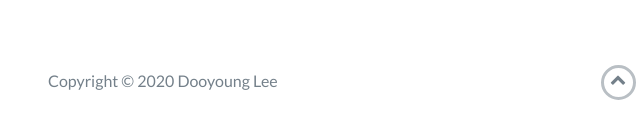
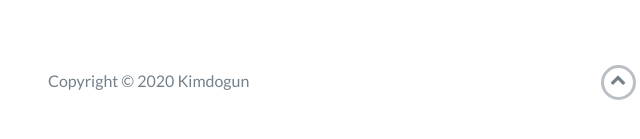
Before and after one commit to Gingimba/Gingimba.github.io, a website: page index.html in a window 1280 px wide. Shown: the part 3764-3903 px from the top of the page, 22-662 px from the left. Drawn offline with nearby package versions, Linux system fonts and the light colour scheme.

Commit message:
Change today last.

```diff
--- a/index.html
+++ b/index.html
@@ -225,7 +225,7 @@
             <div class="row">
                 <div class="col-sm-5 copyright">
                     <p>
-                        Copyright &copy; 2020 Dooyoung Lee
+                        Copyright &copy; 2020 Kimdogun
                     </p>
                 </div>
                 <div class="col-sm-2 top">
```
